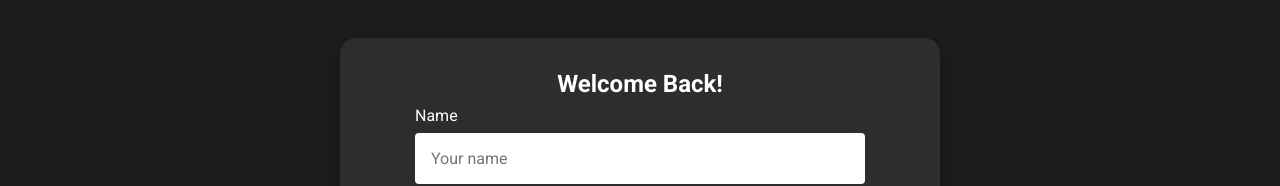
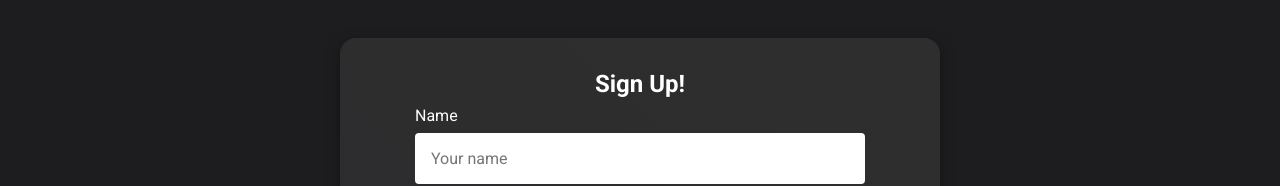
Before and after one commit to enzobocalon/nextjs-blog, a Next.js app: page /register in a window 1280 px wide. Shown: the part 169-355 px from the top of the page. Built offline with nearby package versions, Linux system fonts and the light colour scheme.

Commit message:
feat: changed form title

```diff
--- a/src/components/Form/index.tsx
+++ b/src/components/Form/index.tsx
@@ -11,7 +11,7 @@ export default function Form({isLogin}: Props) {
 	return (
 		<S.Container>
 			<S.Form>
-				<h1>Welcome Back!</h1>
+				<h1>{isLogin ? 'Welcome Back' : 'Sign Up!'}</h1>
 				{
 					!isLogin && (
 						<S.FieldContainer>
```
